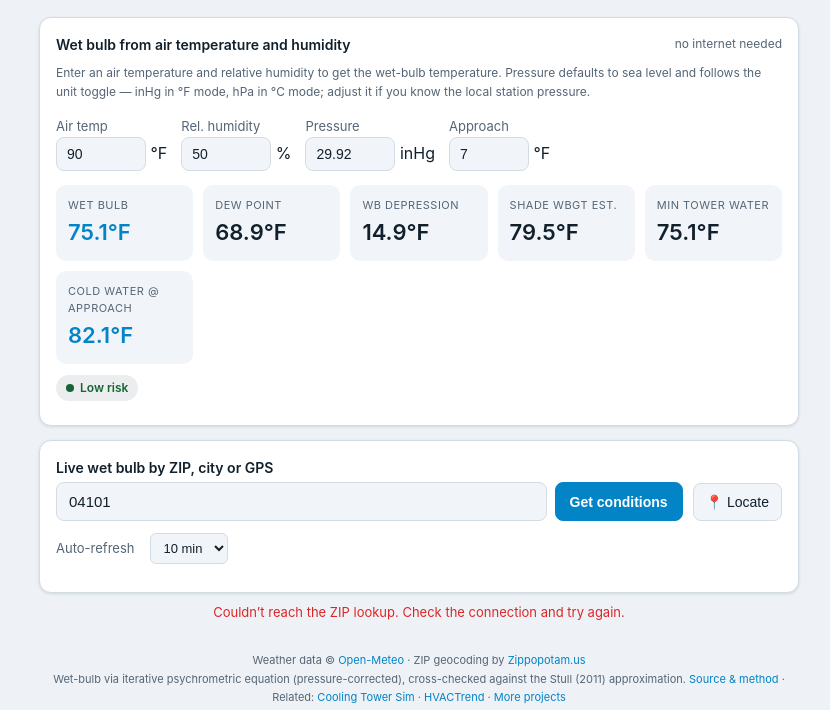
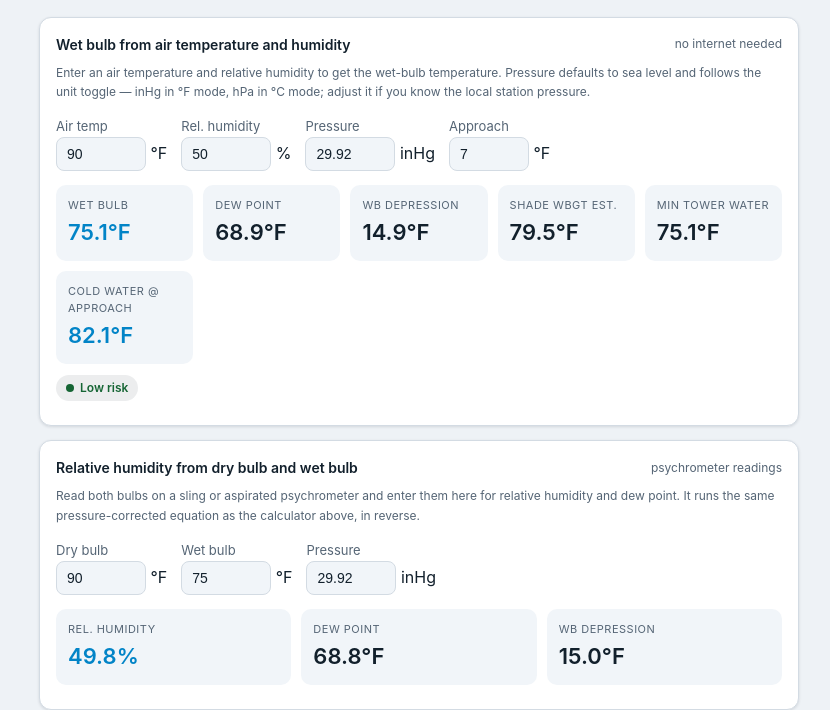
Before and after one commit to jamesccupps/Wetbulb, a website: page index.html in a window 1280 px wide. Shown: the part 125-835 px from the top of the page, without its empty margins (221-1051 px from the left). Drawn offline with Linux system fonts and the light colour scheme; no server answers.

Commit message:
Add the reverse calculation: RH and dew point from dry bulb and wet bulb
Search handoff (2026-11-18): people arrive searching "dry bulb wet bulb
calculator", "calculate RH from dry bulb and wet bulb" and similar, and the
page could only go the other way. A sling or aspirated psychrometer gives
exactly these two readings.

Psychro.rhFromWetBulb(T, Tw, P) solves the same psychrometric equation that
wetBulb() bisects, e = es(Tw) - A*P*(T - Tw), for e directly, so the two are
exact inverses; the coefficient is now one named constant (PSY_A) shared by
both. NaN for an impossible pair: wet bulb above dry bulb, or a depression
too large for any vapor pressure.

New calculator card under the first one: dry bulb, wet bulb, pressure ->
relative humidity, dew point, wet-bulb depression. Follows the unit toggle
and the same plausible-pressure check, now one shared pressureError().

Tests: round trip across T -10..45 C x RH 5..99 % at 1013 and 850 hPa
(error < 1e-6 % RH), equal bulbs = 100 %, impossible pairs NaN, altitude
raises RH, and 90 F / 75 F at sea level ~49 % RH / 68.7 F dew point as on a
chart (63 tests). Browser: 49.8 % / 68.8 F on load; 90 F / 50 % -> 75.1 F
-> back to 50.1 %; each bad input has a message; unit toggle converts.

Co-Authored-By: Claude Opus 5.5 <noreply@anthropic.com>

```diff
--- a/index.html
+++ b/index.html
@@ -120,6 +120,33 @@
     </div>
     <div id="manBadge" style="margin-top:10px"></div>
     <div class="note" id="manErr" role="alert" style="color:var(--danger)"></div>
+  </div>
+
+  <div class="card">
+    <h2>Relative humidity from dry bulb and wet bulb
+      <span style="font-weight:400;font-size:12px;color:var(--muted)">psychrometer readings</span>
+    </h2>
+    <div class="note">Read both bulbs on a sling or aspirated psychrometer and enter them here for relative humidity and dew point. It runs the same pressure-corrected equation as the calculator above, in reverse.</div>
+    <div class="tower-row" style="margin-top:12px">
+      <div>
+        <label for="rDbIn">Dry bulb</label><br>
+        <input type="number" id="rDbIn" value="90" step="0.1"> <span id="rDbUnit">&deg;F</span>
+      </div>
+      <div>
+        <label for="rWbIn">Wet bulb</label><br>
+        <input type="number" id="rWbIn" value="75" step="0.1"> <span id="rWbUnit">&deg;F</span>
+      </div>
+      <div>
+        <label for="rPresIn">Pressure</label><br>
+        <input type="number" id="rPresIn" value="29.92" step="0.01"> <span id="rPresUnit">inHg</span>
+      </div>
+    </div>
+    <div class="grid" style="margin-top:14px" role="group" aria-label="Relative humidity results">
+      <div class="metric"><div class="k">Rel. humidity</div><div class="v" id="rRh" style="color:var(--accent)">&mdash;</div></div>
+      <div class="metric"><div class="k">Dew point</div><div class="v" id="rDew">&mdash;</div></div>
+      <div class="metric"><div class="k">WB depression</div><div class="v" id="rDep">&mdash;</div></div>
+    </div>
+    <div class="note" id="rErr" role="alert" style="color:var(--danger)"></div>
   </div>
   </section>
 
--- a/js/app.js
+++ b/js/app.js
@@ -14,7 +14,8 @@ var IDS = ['locInput','goBtn','gpsBtn','unitSeg','themeSeg','refreshSel','chips'
   'copyBtn','shareBtn','csvBtn','methNote','chartCard','chartBox','chartNote','chartLegend',
   'towerCard','twMin','approachIn','apprUnit','designWbIn','designWbUnit','twCold','towerHint','towerMargin',
   'mTempIn','mTempUnit','mRhIn','mPresIn','mPresUnit','manApproachIn','manApprUnit','manWb','manDew','manDep','manWbgt',
-  'manMin','manCold','manBadge','manErr'];
+  'manMin','manCold','manBadge','manErr',
+  'rDbIn','rDbUnit','rWbIn','rWbUnit','rPresIn','rPresUnit','rRh','rDew','rDep','rErr'];
 var el = {};
 IDS.forEach(function (id) { el[id] = document.getElementById(id); });
 
@@ -557,16 +558,7 @@ function updateManual() {
   el.manErr.textContent = '';
   if (isNaN(tRaw) || isNaN(rh)) { clearManual(); el.manErr.textContent = 'Enter a temperature and humidity.'; return; }
   if (rh < 0 || rh > 100) { clearManual(); el.manErr.textContent = 'Humidity must be between 0 and 100%.'; return; }
-  // Catch the classic slip of typing hPa into an inHg field (and vice versa):
-  // silently accepting 1010 inHg would return a wet bulb ≈ dry bulb with no hint
-  // anything was wrong.
-  if (!isNaN(prRaw) && (pr < PRES_MIN_HPA || pr > PRES_MAX_HPA)) {
-    clearManual();
-    el.manErr.textContent = 'Pressure must be between ' +
-      presFromHpa(PRES_MIN_HPA).toFixed(presDecimals()) + ' and ' +
-      presFromHpa(PRES_MAX_HPA).toFixed(presDecimals()) + ' ' + presUnit() + '.';
-    return;
-  }
+  if (!isNaN(prRaw) && pressureError(pr)) { clearManual(); el.manErr.textContent = pressureError(pr); return; }
   var tC = unit === 'F' ? P.fToC(tRaw) : tRaw;
   var td = P.dewpoint(tC, rh);
   var wbC = P.wetBulb(tC, rh, pr, td);
@@ -583,6 +575,35 @@ function updateManual() {
 function clearManual() {
   ['manWb','manDew','manDep','manWbgt','manMin','manCold'].forEach(function (id) { el[id].textContent = '—'; });
   el.manBadge.innerHTML = '';
+}
+// Catch the classic slip of typing hPa into an inHg field (and vice versa):
+// silently accepting 1010 inHg would return a wet bulb ≈ dry bulb with no hint
+// anything was wrong. '' when the pressure is plausible.
+function pressureError(prHpa) {
+  if (prHpa >= PRES_MIN_HPA && prHpa <= PRES_MAX_HPA) return '';
+  return 'Pressure must be between ' + presFromHpa(PRES_MIN_HPA).toFixed(presDecimals()) + ' and ' +
+    presFromHpa(PRES_MAX_HPA).toFixed(presDecimals()) + ' ' + presUnit() + '.';
+}
+
+/* ---------- reverse calculator: RH and dew point from the two bulbs ---------- */
+function updateReverse() {
+  var dbRaw = parseFloat(el.rDbIn.value), wbRaw = parseFloat(el.rWbIn.value), prRaw = parseFloat(el.rPresIn.value);
+  var pr = isNaN(prRaw) ? presToHpa(presDefault()) : presToHpa(prRaw);
+  var msg = '', dbC, wbC, rh;
+  if (isNaN(dbRaw) || isNaN(wbRaw)) msg = 'Enter a dry-bulb and a wet-bulb temperature.';
+  else if (!isNaN(prRaw)) msg = pressureError(pr);
+  if (!msg) {
+    dbC = unit === 'F' ? P.fToC(dbRaw) : dbRaw;
+    wbC = unit === 'F' ? P.fToC(wbRaw) : wbRaw;
+    rh = P.rhFromWetBulb(dbC, wbC, pr);
+    if (wbC > dbC) msg = 'The wet bulb can’t be above the dry bulb.';
+    else if (!finiteNum(rh)) msg = 'That wet bulb is too far below the dry bulb for any moisture at this pressure.';
+  }
+  el.rErr.textContent = msg;
+  if (msg) { ['rRh','rDew','rDep'].forEach(function (id) { el[id].textContent = '—'; }); return; }
+  el.rRh.textContent = rh.toFixed(1) + '%';
+  el.rDew.textContent = t1(P.dewpoint(dbC, rh));
+  el.rDep.textContent = tDelta(dbC - wbC);
 }
 
 /* ---------- persistence ---------- */
@@ -823,6 +844,9 @@ function setUnit(newU, convertInputs) {
     convDelta(el.approachIn, newU);     // deltas
     convDelta(el.manApproachIn, newU);
     convPres(el.mPresIn, newU);         // inHg <-> hPa
+    convAbs(el.rDbIn, newU);            // reverse calculator
+    convAbs(el.rWbIn, newU);
+    convPres(el.rPresIn, newU);
   }
   unit = newU;
   jset('wb_unit', unit);
@@ -835,7 +859,12 @@ function setUnit(newU, convertInputs) {
   el.designWbUnit.textContent = '°' + unit;
   el.mPresUnit.textContent = presUnit();
   el.mPresIn.step = unit === 'F' ? '0.01' : '1';
+  el.rDbUnit.textContent = '°' + unit;
+  el.rWbUnit.textContent = '°' + unit;
+  el.rPresUnit.textContent = presUnit();
+  el.rPresIn.step = el.mPresIn.step;
   updateManual();
+  updateReverse();
   if (current) render();
 }
 function applyTheme(mode) {
@@ -872,6 +901,7 @@ function wireEvents() {
   });
   el.refreshSel.addEventListener('change', function () { setRefresh(parseInt(this.value, 10)); });
   ['mTempIn','mRhIn','mPresIn','manApproachIn'].forEach(function (id) { el[id].addEventListener('input', updateManual); });
+  ['rDbIn','rWbIn','rPresIn'].forEach(function (id) { el[id].addEventListener('input', updateReverse); });
   el.copyBtn.onclick = function () { copyText(summaryText(), el.copyBtn); };
   el.shareBtn.onclick = function () { copyText(shareURL(), el.shareBtn); };
   el.csvBtn.onclick = function () { downloadCSV(el.csvBtn); };
@@ -892,6 +922,7 @@ function boot() {
   registerSW();
   setRefresh(parseInt(el.refreshSel.value, 10));
   updateManual();
+  updateReverse();
   renderChips();
   renderRecent(loadRecent());
 
--- a/js/psychro.js
+++ b/js/psychro.js
@@ -47,9 +47,13 @@
 
   /* ---------- wet bulb ---------- */
 
+  // Psychrometer coefficient A in γ = A·P (hPa/°C): the standard
+  // 0.665e-3·P[kPa] aspirated-psychrometer constant. Shared by both directions
+  // so wetBulb() and rhFromWetBulb() are exact inverses.
+  var PSY_A = 6.65e-4;
+
   // Pressure-corrected wet-bulb via bisection on the psychrometric equation:
-  //   e = es(Tw) − γ·(T − Tw),  γ = 6.65e-4 · P  (hPa/°C, the standard
-  //   0.665e-3·P[kPa] aspirated-psychrometer constant).
+  //   e = es(Tw) − γ·(T − Tw),  γ = PSY_A · P
   // Wet bulb lies between dew point and dry bulb, so the root is bracketed and
   // bisection always converges. Runs the full solve up to (but not at) 100 % RH
   // to avoid a discontinuity at saturation.
@@ -57,7 +61,7 @@
     if (!isFinite(P_hPa) || P_hPa <= 0) P_hPa = 1013.25;
     if (RH >= 100) return Tc;
     var e = esat(Tc) * RH / 100;
-    var gamma = 6.65e-4 * P_hPa;
+    var gamma = PSY_A * P_hPa;
     var lo = isFinite(Tdew) ? Tdew : Tc - 30;
     var hi = Tc;
     var f = function (Tw) { return esat(Tw) - gamma * (Tc - Tw) - e; };
@@ -67,6 +71,18 @@
       if (f(mid) < 0) lo = mid; else hi = mid;
     }
     return (lo + hi) / 2;
+  }
+
+  // The reverse: relative humidity (%) from dry bulb, wet bulb and pressure,
+  // straight from the same psychrometric equation, so it inverts wetBulb().
+  // NaN for a pair that can't happen: a wet bulb above the dry bulb, or one
+  // so far below it that the vapor pressure comes out at or below zero.
+  function rhFromWetBulb(Tc, Tw, P_hPa) {
+    if (!isFinite(P_hPa) || P_hPa <= 0) P_hPa = 1013.25;
+    if (!(Tw <= Tc)) return NaN;
+    var e = esat(Tw) - PSY_A * P_hPa * (Tc - Tw);
+    if (!(e > 0)) return NaN;
+    return 100 * e / esat(Tc);
   }
 
   // Stull (2011) empirical fit — a fast, sea-level cross-check only.
@@ -128,6 +144,7 @@
     dewpoint: dewpoint,
     rhFromDew: rhFromDew,
     wetBulb: wetBulb,
+    rhFromWetBulb: rhFromWetBulb,
     wetBulbStull: wetBulbStull,
     stullValid: stullValid,
     heatStress: heatStress,
```
Also changed, not shown: test/psychro.test.js (+34 -0 lines).
